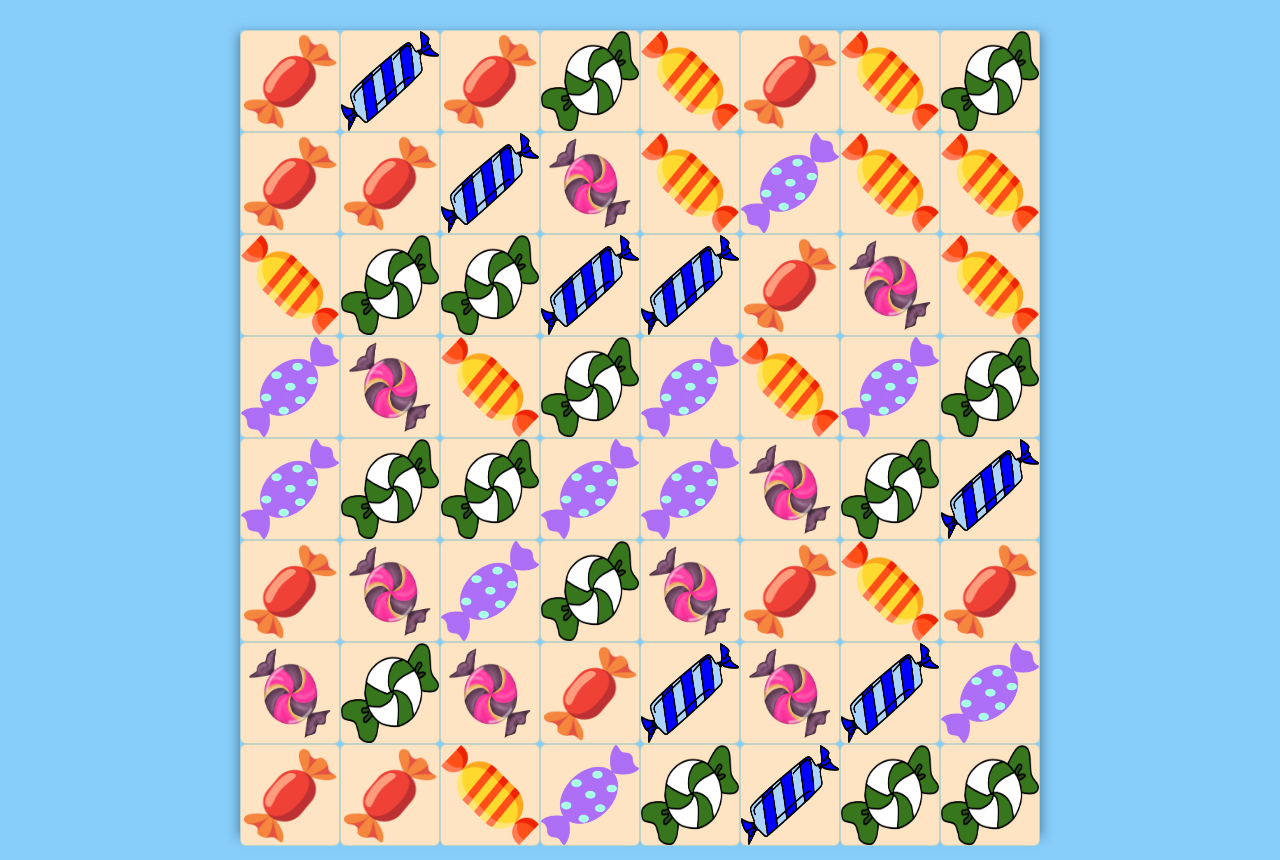
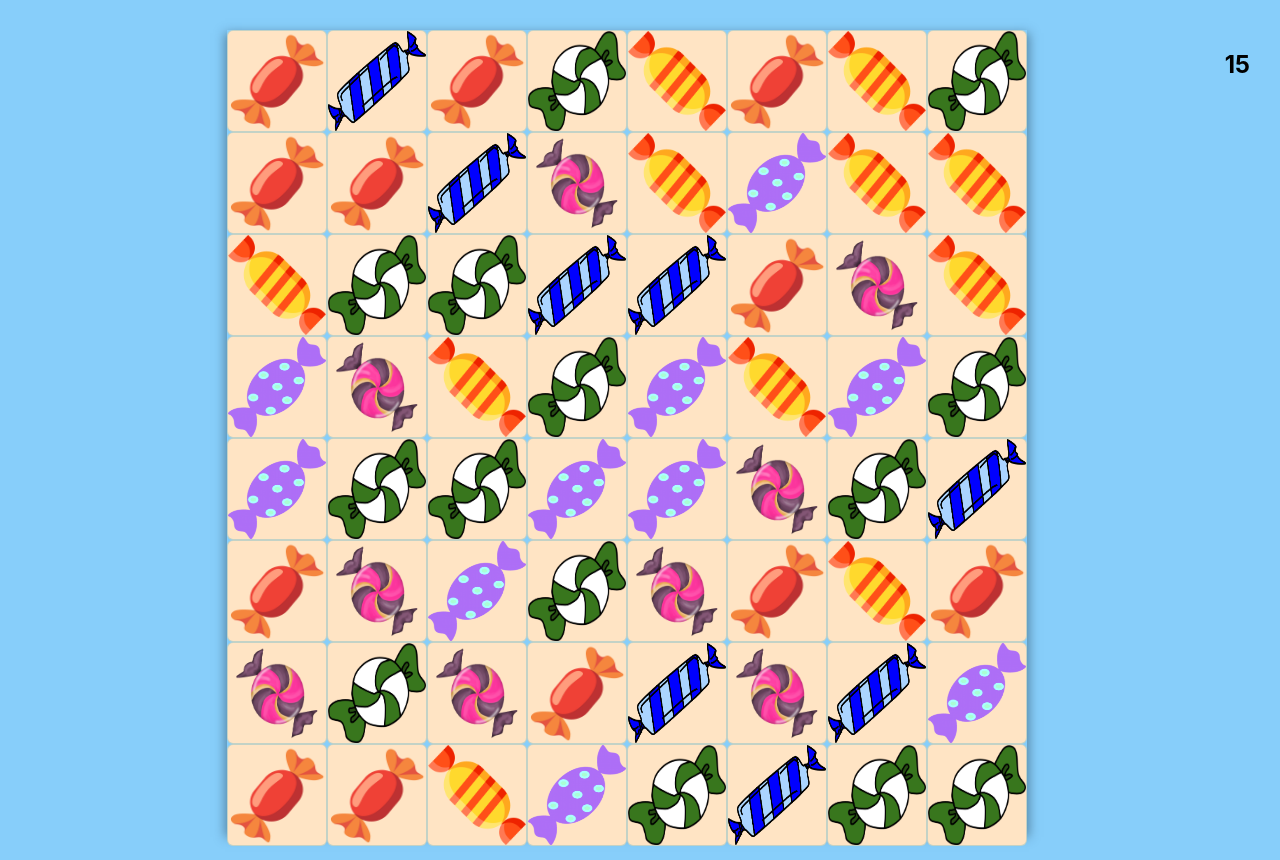
Before and after one commit to alexanderelmuratov/react-candy-crush, a React (Create React App) app: page / in a window 1280 px wide. Built offline with nearby package versions, Linux system fonts and the light colour scheme.

Commit message:
Added score

```diff
--- a/src/components/App.jsx
+++ b/src/components/App.jsx
@@ -1,4 +1,6 @@
 import { useState, useEffect, useCallback } from 'react';
+
+import { ScoreBoard } from './ScoreBoard';
 
 import blank from '../images/blank.png';
 import blueCandy from '../images/blue-candy.png';
@@ -22,6 +24,7 @@ export const App = () => {
   const [currentColorArrangement, setCurrentColorArrangement] = useState([]);
   const [squareBeingDragged, setSquareBeingDragged] = useState(null);
   const [squareBeingReplaced, setSquareBeingReplaced] = useState(null);
+  const [scoreDisplay, setScoreDisplay] = useState(0);
 
   const checkForColumnOfFour = useCallback(() => {
     for (let i = 0; i <= 39; i++) {
@@ -33,6 +36,7 @@ export const App = () => {
           square => currentColorArrangement[square] === decidedColor
         )
       ) {
+        setScoreDisplay(score => score + 4);
         columnOfFour.forEach(
           square => (currentColorArrangement[square] = blank)
         );
@@ -57,6 +61,7 @@ export const App = () => {
           square => currentColorArrangement[square] === decidedColor
         )
       ) {
+        setScoreDisplay(score => score + 4);
         rowOfFour.forEach(square => (currentColorArrangement[square] = blank));
         return true;
       }
@@ -73,6 +78,7 @@ export const App = () => {
           square => currentColorArrangement[square] === decidedColor
         )
       ) {
+        setScoreDisplay(score => score + 3);
         columnOfThree.forEach(
           square => (currentColorArrangement[square] = blank)
         );
@@ -96,6 +102,7 @@ export const App = () => {
           square => currentColorArrangement[square] === decidedColor
         )
       ) {
+        setScoreDisplay(score => score + 3);
         rowOfThree.forEach(square => (currentColorArrangement[square] = blank));
         return true;
       }
@@ -120,14 +127,10 @@ export const App = () => {
   }, [currentColorArrangement]);
 
   const dragStart = e => {
-    console.log(e.target);
-    console.log('drag start');
     setSquareBeingDragged(e.target);
   };
 
   const dragDrop = e => {
-    console.log(e.target);
-    console.log('drag drop');
     setSquareBeingReplaced(e.target);
   };
 
@@ -173,6 +176,8 @@ export const App = () => {
       setCurrentColorArrangement([...currentColorArrangement]);
     }
   };
+
+  console.log(scoreDisplay);
 
   const createBoard = () => {
     const randomColorArrangement = [];
@@ -228,6 +233,7 @@ export const App = () => {
           />
         ))}
       </div>
+      <ScoreBoard score={scoreDisplay} />
     </div>
   );
 };
--- /dev/null
+++ b/src/components/ScoreBoard.jsx
@@ -0,0 +1,7 @@
+export const ScoreBoard = ({ score }) => {
+  return (
+    <div className="score-board">
+      <h2>{score}</h2>
+    </div>
+  );
+};
```
